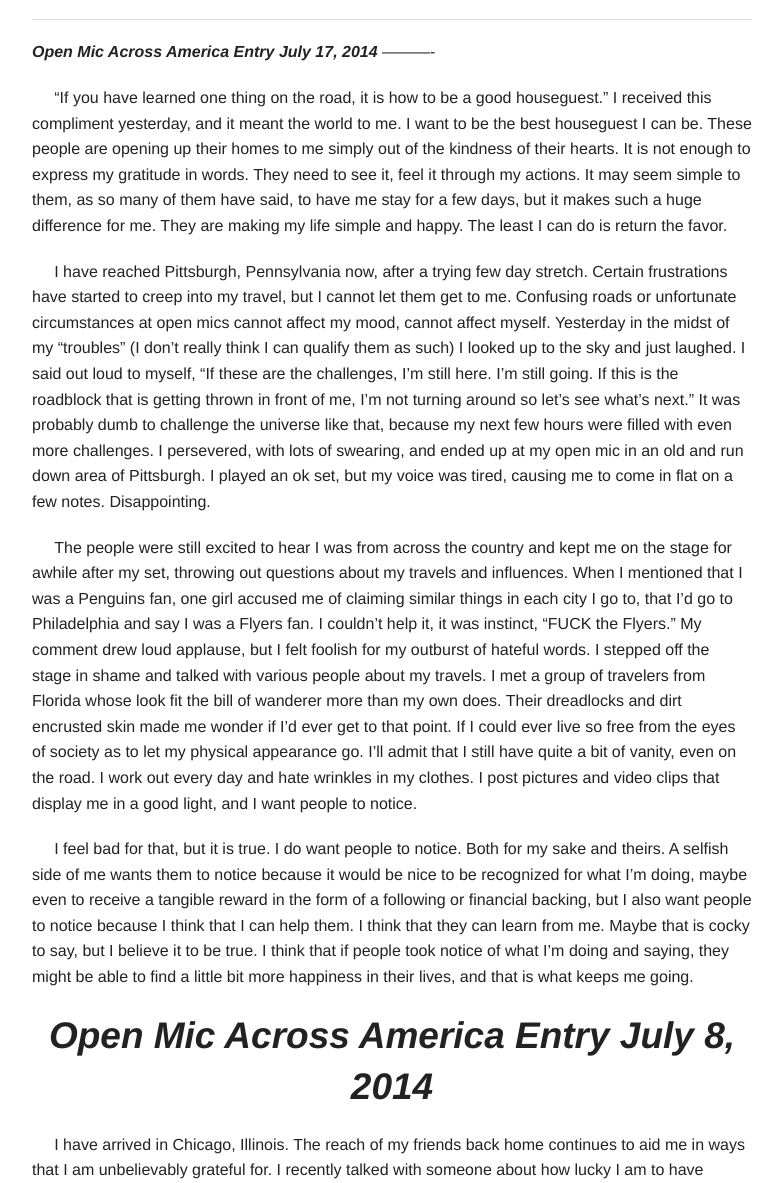
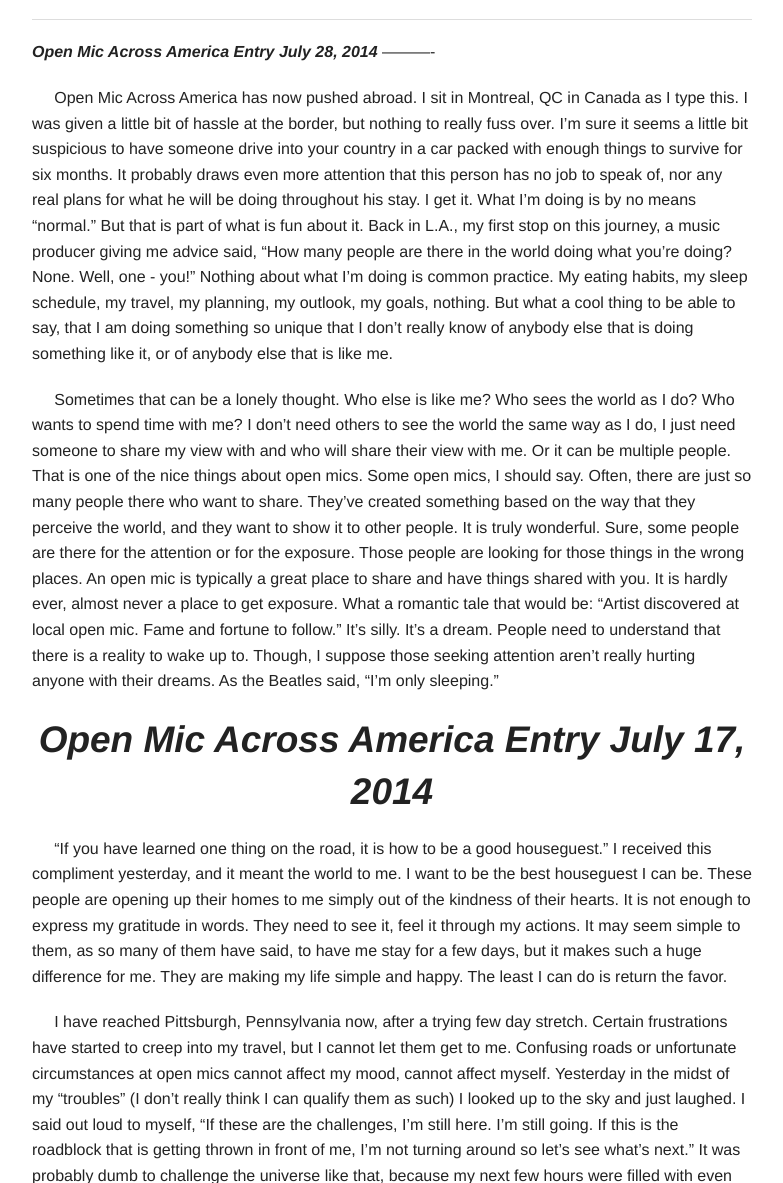
Before and after one commit to atrivialhero/atrivialhero.github.io, a Jekyll site: the page built from tour.md, in a window 1280 px wide and 1400 px high, scrolled down 1988 px, cut to the strip 217-1400 px from the top of the window. Shown: the whole strip, without its empty margins (373-1156 px from the left). Built offline with Jekyll 4.4.1, drawn with Linux system fonts in a browser that asks for light colours; some web fonts are replaced; Markdown is read by kramdown in place of the engine named in the settings.

Commit message:
Update tour.md

```diff
--- a/tour.md
+++ b/tour.md
@@ -23,6 +23,14 @@ Tour
 ***Review of Open Mics in the Pacific Northwest***
 <iframe width="560" height="315" src="//www.youtube.com/embed/GnkMKO9l1rU" frameborder="0" allowfullscreen></iframe>
 ---
+***Open Mic Across America Entry July 28, 2014***
+----------
+
+&nbsp;&nbsp;&nbsp;&nbsp;&nbsp;Open Mic Across America has now pushed abroad. I sit in Montreal, QC in Canada as I type this. I was given a little bit of hassle at the border, but nothing to really fuss over. I'm sure it seems a little bit suspicious to have someone drive into your country in a car packed with enough things to survive for six months. It probably draws even more attention that this person has no job to speak of, nor any real plans for what he will be doing throughout his stay. I get it. What I'm doing is by no means "normal." But that is part of what is fun about it. Back in L.A., my first stop on this journey, a music producer giving me advice said, "How many people are there in the world doing what you're doing? None. Well, one - you!" Nothing about what I'm doing is common practice. My eating habits, my sleep schedule, my travel, my planning, my outlook, my goals, nothing. But what a cool thing to be able to say, that I am doing something so unique that I don't really know of anybody else that is doing something like it, or of anybody else that is like me.
+
+&nbsp;&nbsp;&nbsp;&nbsp;&nbsp;Sometimes that can be a lonely thought. Who else is like me? Who sees the world as I do? Who wants to spend time with me? I don't need others to see the world the same way as I do, I just need someone to share my view with and who will share their view with me. Or it can be multiple people. That is one of the nice things about open mics. Some open mics, I should say. Often, there are just so many people there who want to share. They've created something based on the way that they perceive the world, and they want to show it to other people. It is truly wonderful. Sure, some people are there for the attention or for the exposure. Those people are looking for those things in the wrong places. An open mic is typically a great place to share and have things shared with you. It is hardly ever, almost never a place to get exposure. What a romantic tale that would be: "Artist discovered at local open mic. Fame and fortune to follow." It's silly. It's a dream. People need to understand that there is a reality to wake up to. Though, I suppose those seeking attention aren't really hurting anyone with their dreams. As the Beatles said, "I'm only sleeping."
+
+
 ***Open Mic Across America Entry July 17, 2014***
 ----------
 
```
